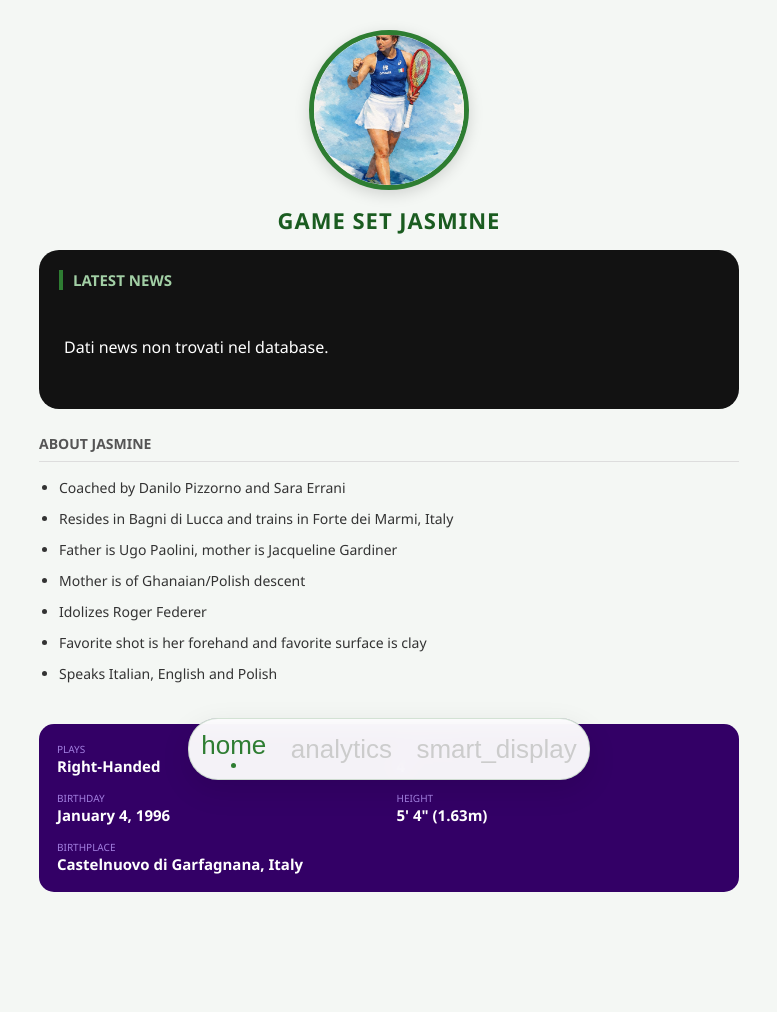
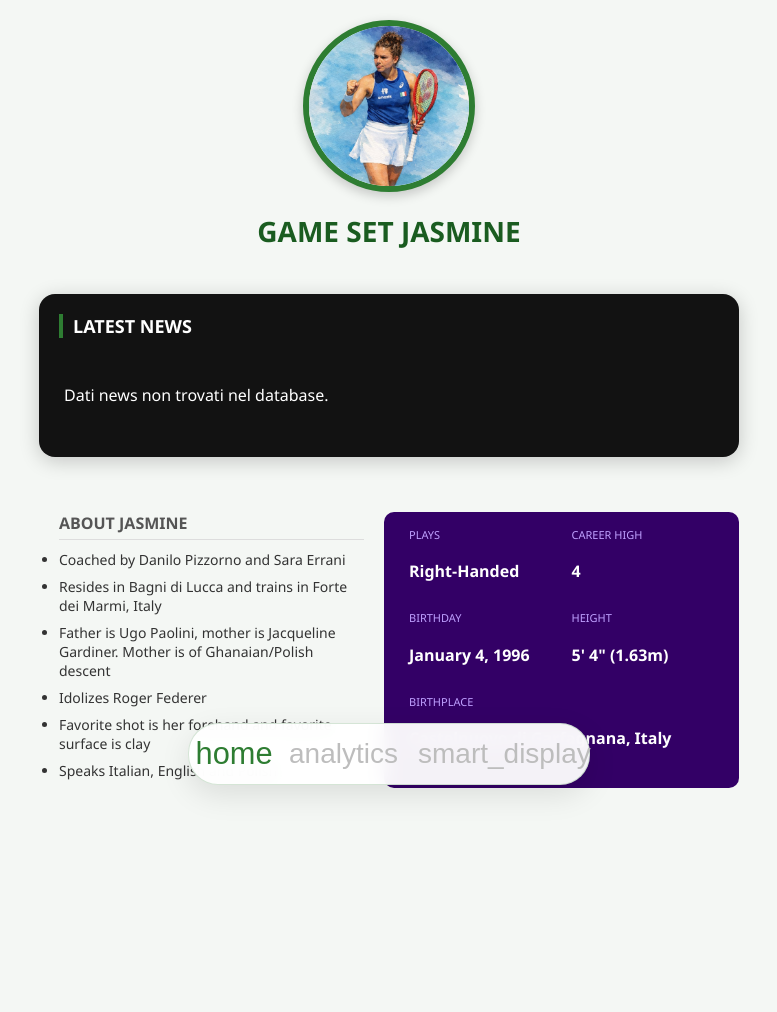
Before and after one commit to federai932/jasmine-live, a Flask app: page / in a window 1280 px wide. Shown: the whole page, without its empty margins (251-1028 px from the left). After the commit the page ends 795 px from the top, so only its background shows below. Run offline with Flask 3, Linux system fonts and the light colour scheme; data that the repository does not hold is empty.

Commit message:
index.html

```diff
--- a/templates/index.html
+++ b/templates/index.html
@@ -2,156 +2,113 @@
 <html lang="it">
 <head>
     <meta charset="UTF-8">
-    <meta name="viewport" content="width=device-width, initial-scale=1.0, maximum-scale=1.0, user-scalable=no">
-    <title>Game Set Jasmine | App</title>
+    <meta name="viewport" content="width=device-width, initial-scale=1.0">
+    <title>Game Set Jasmine | Live Ranking</title>
+    <!-- Icone Material Design -->
     <link href="https://fonts.googleapis.com" rel="stylesheet">
     <style>
-        /* --- STILE GENERALE --- */
-        body {
-            font-family: 'Segoe UI', Arial, sans-serif;
-            background-color: #f4f7f4;
-            margin: 0;
-            padding-bottom: 100px; /* Spazio per la barra floating */
-            overflow-x: hidden;
-        }
-
-        .section { display: none; padding: 20px; flex-direction: column; align-items: center; width: 100%; box-sizing: border-box; }
-        .active-section { display: flex; }
-
-        /* --- HEADER --- */
-        .image-container {
-            width: 150px; height: 150px; border-radius: 50%; border: 5px solid #2e7d32;
-            overflow: hidden; background: white; margin-top: 10px; box-shadow: 0 4px 15px rgba(0,0,0,0.15);
-        }
-        .image-container img { width: 100%; height: 100%; object-fit: cover; }
-        h1 { color: #1a5c20; text-transform: uppercase; font-size: 22px; margin: 15px 0; letter-spacing: 1px; }
-
-        /* --- NEWS (EFFETTO SALTO E SCROLLBAR VERDE) --- */
-        .news-wrapper { width: 100%; max-width: 700px; background: #121212; border-radius: 20px; padding: 20px; color: white; margin-bottom: 25px; box-sizing: border-box; }
-        .news-wrapper h2 { font-size: 15px; margin: 0 0 15px 0; border-left: 4px solid #2e7d32; padding-left: 10px; text-transform: uppercase; color: #a2cfa5; }
-
-        .news-scroll-container {
-            display: flex; overflow-x: auto; gap: 15px; padding: 15px 5px;
-            scrollbar-width: thin; scrollbar-color: #2e7d32 #121212;
-        }
+        /* --- STILE ORIGINALE (NON TOCCATO) --- */
+        body { font-family: 'Segoe UI', Arial, sans-serif; background-color: #f4f7f4; display: flex; flex-direction: column; align-items: center; padding: 20px; margin: 0; padding-bottom: 80px; }
+        h1 { color: #1a5c20; text-transform: uppercase; margin-top: 10px; font-size: 28px; }
+        .image-container { width: 160px; height: 160px; border-radius: 50%; border: 6px solid #2e7d32; overflow: hidden; display: flex; justify-content: center; align-items: center; background-color: white; box-shadow: 0 4px 12px rgba(0,0,0,0.2); margin-bottom: 10px; }
+        .image-container img { width: 100%; height: 100%; object-fit: cover; object-position: center 10%; transform: scale(1.1); }
+        .news-wrapper { width: 100%; max-width: 700px; background: #121212; border-radius: 16px; padding: 20px; margin-top: 25px; margin-bottom: 20px; color: white; box-shadow: 0 4px 20px rgba(0,0,0,0.2); box-sizing: border-box; }
+        .news-wrapper h2 { font-size: 18px; margin-top: 0; margin-bottom: 15px; border-left: 4px solid #2e7d32; padding-left: 10px; text-transform: uppercase; }
+        .news-scroll-container { display: flex; overflow-x: auto; padding: 15px 5px; gap: 15px; }
+        .news-item { background: #1e1e1e; padding: 10px; border-radius: 10px; text-decoration: none; color: white; display: flex; border: 1px solid #333; overflow: hidden; transition: all 0.3s cubic-bezier(0.175, 0.885, 0.32, 1.275); flex: 0 0 280px; height: 100px; position: relative; }
+        .news-item:hover { background: #252525; border-color: #2e7d32; transform: translateY(-10px) scale(1.02); box-shadow: 0 10px 20px rgba(0,0,0,0.5); }
+        .news-source { font-size: 11px; color: #a2cfa5; font-weight: bold; text-transform: uppercase; margin-bottom: 4px; display: block; }
+        .news-title { font-size: 14px; font-weight: 600; margin: 0; line-height: 1.3; color: #8ab4f8; display: -webkit-box; -webkit-line-clamp: 2; -webkit-box-orient: vertical; overflow: hidden; }
+        .news-time { font-size: 10px; color: #666; display: block; margin-top: 4px; }
         .news-scroll-container::-webkit-scrollbar { height: 6px; }
         .news-scroll-container::-webkit-scrollbar-thumb { background: #2e7d32; border-radius: 10px; }
+        .biography-section { width: 100%; max-width: 700px; margin-top: 35px; margin-bottom: 30px; display: flex; flex-wrap: wrap; justify-content: center; gap: 20px; padding: 0 10px; }
+        .bio-list { flex: 1; min-width: 300px; list-style: disc; text-align: left; padding-left: 20px; margin: 0; }
+        .bio-list li { margin-bottom: 8px; color: #333; font-size: 14px; }
+        .bio-title { width: 100%; text-align: left; font-weight: bold; color: #555; margin-bottom: 10px; border-bottom: 1px solid #ddd; padding-bottom: 5px; text-transform: uppercase; }
+        .stats-box { background-color: #330066; color: white; padding: 15px 25px; border-radius: 10px; flex: 1; min-width: 250px; display: grid; grid-template-columns: 1fr 1fr; gap: 5px 20px; }
+        .stat-label { font-size: 11px; text-transform: uppercase; color: #bfa0ff; }
+        .stat-value { font-size: 16px; font-weight: bold; margin-bottom: 10px; }
 
-        .news-item {
-            flex: 0 0 260px; background: #1e1e1e; padding: 12px; border-radius: 12px;
-            text-decoration: none; color: white; border: 1px solid #333; height: 105px;
-            display: flex; flex-direction: column; justify-content: space-between;
-            transition: all 0.3s cubic-bezier(0.175, 0.885, 0.32, 1.275);
-        }
-        .news-item:hover { transform: translateY(-10px); border-color: #2e7d32; }
+        /* --- TABELLE ORIGINALI (COSI COME ERANO) --- */
+        .ranking-card { width: 100%; max-width: 700px; background: white; border-radius: 15px; border: 3px solid #2e7d32; overflow: hidden; box-shadow: 0 10px 25px rgba(0,0,0,0.1); margin-bottom: 25px; }
+        .table-title { font-size: 16px; font-weight: bold; color: #1a5c20; padding: 15px; background-color: #e8f5e9; text-align: center; border-bottom: 1px solid #ddd; }
+        .table-scroll { max-height: 195px; overflow-y: auto; scrollbar-width: thin; }
+        table { width: 100%; border-collapse: collapse; }
+        th, td { padding: 12px; text-align: center !important; border-bottom: 1px solid #eee; font-size: 14px; }
+        thead th { position: sticky; top: 0; background-color: #2e7d32; color: white; z-index: 10; }
 
-        .news-source { font-size: 10px; color: #a2cfa5; font-weight: bold; text-transform: uppercase; }
-        .news-title { font-size: 13px; font-weight: 600; color: #8ab4f8; line-height: 1.3; }
-        .news-time { font-size: 9px; color: #666; text-transform: uppercase; margin-top: 5px; }
-
-        /* --- BIOGRAFIA INTEGRALE --- */
-        .bio-section { width: 100%; max-width: 700px; margin-bottom: 30px; text-align: left; }
-        .bio-title { font-weight: bold; color: #555; border-bottom: 1px solid #ddd; padding-bottom: 8px; text-transform: uppercase; font-size: 14px; margin-bottom: 15px; }
-        .bio-list { list-style: disc; padding-left: 20px; margin: 0; }
-        .bio-list li { margin-bottom: 10px; color: #333; font-size: 14px; line-height: 1.5; }
-
-        /* --- STATS BOX --- */
-        .stats-box {
-            background-color: #330066; color: white; padding: 18px; border-radius: 15px;
-            width: 100%; max-width: 700px; display: grid; grid-template-columns: 1fr 1fr; gap: 15px; box-sizing: border-box;
-        }
-        .stat-label { font-size: 10px; text-transform: uppercase; color: #bfa0ff; opacity: 0.8; }
-        .stat-value { font-size: 15px; font-weight: bold; }
-
-        /* --- RANKING --- */
-        .ranking-card { width: 100%; max-width: 700px; background: white; border-radius: 18px; border: 2px solid #2e7d32; overflow: hidden; margin-bottom: 25px; box-shadow: 0 5px 15px rgba(0,0,0,0.05); }
-        .table-title { background: #e8f5e9; padding: 15px; font-weight: bold; color: #1a5c20; text-align: center; font-size: 15px; }
-        .table-scroll { max-height: 380px; overflow-y: auto; }
-        table { width: 100%; border-collapse: collapse; }
-        th { background: #2e7d32; color: white; padding: 12px; font-size: 12px; position: sticky; top: 0; }
-        td { padding: 12px; text-align: center; border-bottom: 1px solid #eee; font-size: 13px; }
-
-        /* --- SEZIONE MATCH (NOTION) --- */
-        #match-section { padding: 0; width: 100%; height: calc(100vh - 80px); }
+        /* --- LOGICA SEZIONI --- */
+        .section { display: none; width: 100%; flex-direction: column; align-items: center; }
+        .active-section { display: flex; }
+        #match-section { padding: 0; height: calc(100vh - 80px); width: 100%; }
         .notion-frame { width: 100%; height: 100%; border: none; }
 
-        /* --- NAVBAR MODERNA (FLOATING MINIMALE) --- */
+        /* --- NAVBAR MODERNA (SOLO ICONE) --- */
         .bottom-nav {
-            position: fixed; bottom: 20px; left: 50%; transform: translateX(-50%);
-            width: 85%; max-width: 400px; height: 60px;
+            position: fixed; bottom: 15px; width: 90%; max-width: 400px; height: 60px;
             background: rgba(255, 255, 255, 0.95); backdrop-filter: blur(10px);
             display: flex; justify-content: space-around; align-items: center;
-            box-shadow: 0 10px 30px rgba(0,0,0,0.1); z-index: 1000;
-            border-radius: 30px; border: 1px solid rgba(46, 125, 50, 0.2);
+            border-radius: 30px; box-shadow: 0 10px 30px rgba(0,0,0,0.1);
+            border: 1px solid rgba(46, 125, 50, 0.2); z-index: 2000;
         }
-        .nav-item {
-            display: flex; flex-direction: column; align-items: center;
-            color: #ccc; background: none; border: none; flex-grow: 1; transition: 0.3s;
-        }
-        .nav-item.active { color: #2e7d32; }
-        .nav-item .material-icons { font-size: 26px; }
-        .nav-item.active::after {
-            content: ''; width: 5px; height: 5px; background: #2e7d32; border-radius: 50%; margin-top: 2px;
-        }
+        .nav-item { color: #bdbdbd; background: none; border: none; transition: 0.3s; padding: 10px; cursor: pointer; }
+        .nav-item.active { color: #2e7d32; transform: scale(1.1); }
+        .nav-item .material-icons { font-size: 28px; }
     </style>
 </head>
 <body>
 
-    <!-- HOME (NEWS + BIO) -->
+    <!-- SEZIONE 1: HOME (News + Bio) -->
     <div id="home" class="section active-section">
         <div class="image-container">
             <img src="{{ url_for('static', filename='jasmine_paolini.jpeg') }}" alt="Jasmine Paolini">
         </div>
         <h1>Game Set Jasmine</h1>
-
         <div class="news-wrapper">
             <h2>Latest News</h2>
-            <div class="news-scroll-container">
-                {{ news_html | safe }}
-            </div>
+            <div class="news-scroll-container">{{ news_html | safe }}</div>
         </div>
-
-        <div class="bio-section">
-            <div class="bio-title">About Jasmine</div>
+        <div class="biography-section">
             <ul class="bio-list">
+                <div class="bio-title">About Jasmine</div>
                 <li>Coached by Danilo Pizzorno and Sara Errani</li>
                 <li>Resides in Bagni di Lucca and trains in Forte dei Marmi, Italy</li>
-                <li>Father is Ugo Paolini, mother is Jacqueline Gardiner</li>
-                <li>Mother is of Ghanaian/Polish descent</li>
+                <li>Father is Ugo Paolini, mother is Jacqueline Gardiner. Mother is of Ghanaian/Polish descent</li>
                 <li>Idolizes Roger Federer</li>
                 <li>Favorite shot is her forehand and favorite surface is clay</li>
                 <li>Speaks Italian, English and Polish</li>
             </ul>
-        </div>
-
-        <div class="stats-box">
-            <div><div class="stat-label">PLAYS</div><div class="stat-value">Right-Handed</div></div>
-            <div><div class="stat-label">CAREER HIGH</div><div class="stat-value">4</div></div>
-            <div><div class="stat-label">BIRTHDAY</div><div class="stat-value">January 4, 1996</div></div>
-            <div><div class="stat-label">HEIGHT</div><div class="stat-value">5' 4" (1.63m)</div></div>
-            <div style="grid-column: span 2;"><div class="stat-label">BIRTHPLACE</div><div class="stat-value">Castelnuovo di Garfagnana, Italy</div></div>
+            <div class="stats-box">
+                <div class="stat-label">PLAYS</div><div class="stat-label">CAREER HIGH</div>
+                <div class="stat-value">Right-Handed</div><div class="stat-value">4</div>
+                <div class="stat-label">BIRTHDAY</div><div class="stat-label">HEIGHT</div>
+                <div class="stat-value">January 4, 1996</div><div class="stat-value">5' 4" (1.63m)</div>
+                <div class="stat-label" style="grid-column: span 2;">BIRTHPLACE</div>
+                <div class="stat-value" style="grid-column: span 2;">Castelnuovo di Garfagnana, Italy</div>
+            </div>
         </div>
     </div>
 
-    <!-- RANKING -->
+    <!-- SEZIONE 2: RANKING -->
     <div id="ranking" class="section">
-        <h2 style="color:#1a5c20;">WTA Rankings</h2>
+        <h2 style="color:#1a5c20; margin: 20px 0;">WTA Rankings</h2>
         <div class="ranking-card">
-            <div class="table-title">Classifica Singolare WTA</div>
+            <div class="table-title">Classifica Singolare WTA (Top 10)</div>
             <div class="table-scroll">{{ tabella_html | safe }}</div>
         </div>
         <div class="ranking-card">
-            <div class="table-title">Classifica Doppio WTA</div>
+            <div class="table-title">Classifica Doppio WTA (Top 10)</div>
             <div class="table-scroll">{{ tabella_doppio_html | safe }}</div>
         </div>
     </div>
 
-    <!-- MATCH -->
+    <!-- SEZIONE 3: MATCH -->
     <div id="match-section" class="section">
         <iframe class="notion-frame" src="https://berry-airmail-9a7.notion.site"></iframe>
     </div>
 
-    <!-- NAVBAR (SIMBOLI MODERNI) -->
+    <!-- NAVBAR SOLO ICONE -->
     <nav class="bottom-nav">
         <button class="nav-item active" onclick="switchTab('home', this)">
             <span class="material-icons">home</span>
```
